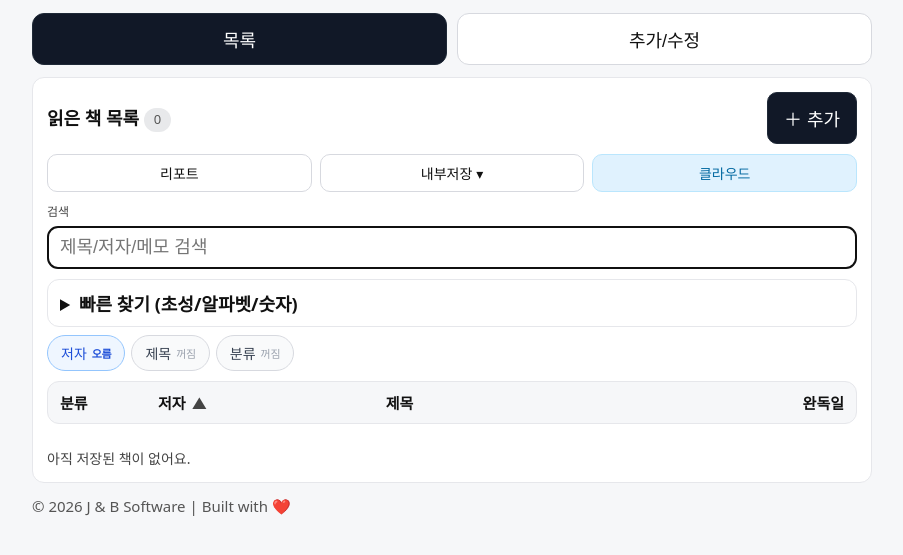
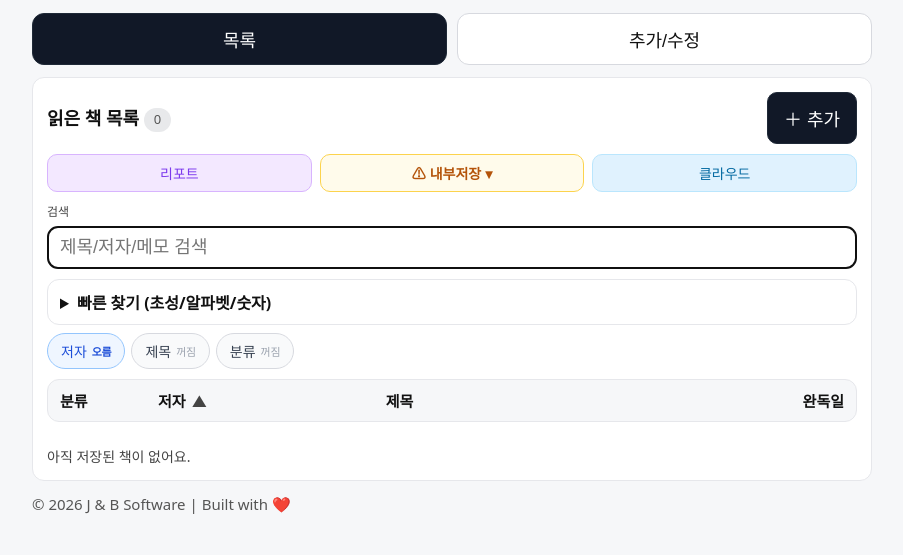
Before and after one commit to devthemouse-coder/CY_Library, a website with bundled scripts: page index.html in a window 1280 px wide. Shown: the part 89-644 px from the top of the page, without its empty margins (188-1091 px from the left). Built offline with nearby package versions, Linux system fonts and the light colour scheme; some packages are replaced by stand-ins of ours; no server answers.

Commit message:
디자인적으로. 리포트,내부저장, 빠른찾기 등의 색상 크기 등 약간 변경

```diff
--- a/app.js
+++ b/app.js
@@ -1138,6 +1138,10 @@ async function exportBooks() {
 
   const filename = `bcy-library-${toBackupFilenameDate(new Date())}.json`;
   downloadJson(filename, payload);
+
+  // 마지막 내보내기 날짜 저장 (내부저장 버튼 경고 판단용)
+  localStorage.setItem('bcy_last_export', new Date().toISOString());
+  updateStorageBtnState();
 }
 
 function pickBooksFromImportJson(data) {
@@ -1533,6 +1537,24 @@ async function startScanner() {
   };
 
   requestAnimationFrame(tick);
+}
+
+/**
+ * 내보내기가 30일을 초과했으면 내부저장 버튼을 경고색으로 표시.
+ */
+function updateStorageBtnState() {
+  const raw = localStorage.getItem('bcy_last_export');
+  let overdue = false;
+  if (!raw) {
+    overdue = true; // 한 번도 내보내기 안 한 경우
+  } else {
+    const diff = Date.now() - new Date(raw).getTime();
+    overdue = diff > 30 * 24 * 60 * 60 * 1000;
+  }
+  els.storageBtn?.classList.toggle('toolbar-btn--storage-warn', overdue);
+  if (els.storageBtn) {
+    els.storageBtn.textContent = overdue ? '⚠ 내부저장 ▾' : '내부저장 ▾';
+  }
 }
 
 function wireEvents() {
@@ -1864,6 +1886,7 @@ async function init() {
   buildQuickButtons();
   updateSortIndicators();
   updateSortBar();
+  updateStorageBtnState();
   setCategoryAllMode();
   setActiveView('list');
   initBackupPanel();
--- a/index.html
+++ b/index.html
@@ -31,7 +31,7 @@
           </div>
 
           <div class="toolbar">
-            <button type="button" id="report-btn" class="toolbar-btn">리포트</button>
+            <button type="button" id="report-btn" class="toolbar-btn toolbar-btn--report">리포트</button>
             <div class="toolbar-dropdown">
               <button type="button" id="storage-btn" class="toolbar-btn">내부저장 ▾</button>
               <div id="storage-dropdown" class="dropdown-menu" hidden>
--- a/styles.css
+++ b/styles.css
@@ -125,7 +125,7 @@ body.modal-open {
 
 .quick-summary {
   cursor: pointer;
-  font-size: 18px;
+  font-size: 16px;
   font-weight: 700;
 }
 
@@ -892,3 +892,26 @@ button.danger {
 .toolbar-btn--backup:hover {
   background: #bae6fd;
 }
+
+/* 툴바 리포트 버튼 색상 */
+.toolbar-btn--report {
+  background: #f3e8ff;
+  color: #7c3aed;
+  border-color: #d8b4fe;
+}
+
+.toolbar-btn--report:hover {
+  background: #e9d5ff;
+}
+
+/* 내부저장 — 내보내기 30일 초과 경고 */
+.toolbar-btn--storage-warn {
+  background: #fffbeb;
+  color: #b45309;
+  border-color: #fcd34d;
+  font-weight: 700;
+}
+
+.toolbar-btn--storage-warn:hover {
+  background: #fef3c7;
+}
```
